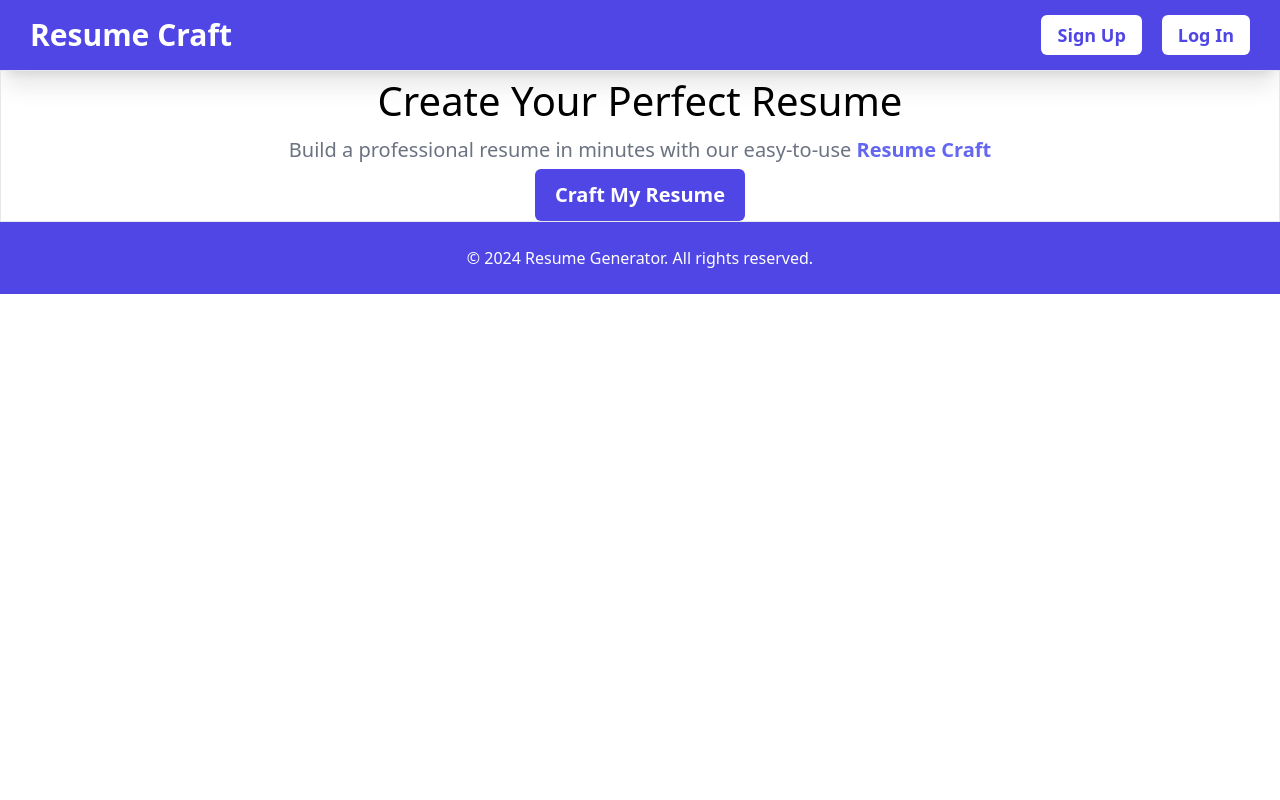
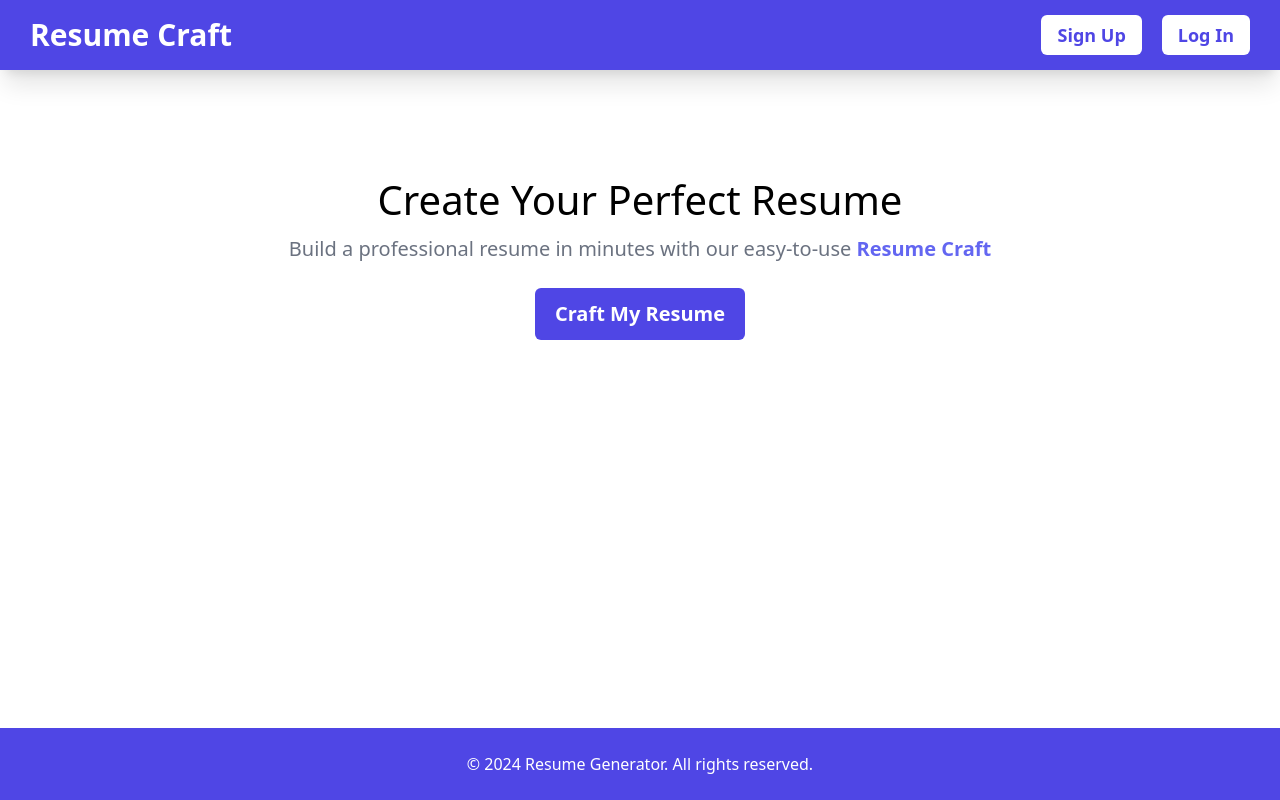
Before and after one commit to Rupesh-Piwal/ResumeCraft, a React (Vite) app in the folder client/: page / in a window 1280 px wide. Built offline with nearby package versions, Linux system fonts and the light colour scheme.

Commit message:
fixed home page alignment

```diff
--- a/client/src/components/Build.jsx
+++ b/client/src/components/Build.jsx
@@ -2,13 +2,16 @@ import React from "react";
 
 const Build = () => {
   return (
-    <div className="border  m-auto flex flex-col justify-center items-center gap-1">
+    <div className=" m-auto flex flex-col justify-center items-center gap-1 mt-[100px]">
       <h1 className="text-[40px]">Create Your Perfect Resume</h1>
       <h2 className="text-[20px] text-gray-500">
         Build a professional resume in minutes with our easy-to-use{" "}
         <span className="text-indigo-500 font-semibold">Resume Craft</span>
       </h2>
-      <button className="bg-indigo-600 text-white px-5 py-3 rounded-md text-xl font-semibold ">
+      <button
+        className="bg-indigo-600 hover:bg-indigo-500 text-white px-5 py-3 rounded-md text-xl font-semibold mt-5
+       "
+      >
         Craft My Resume
       </button>
     </div>
--- a/client/src/components/Footer.jsx
+++ b/client/src/components/Footer.jsx
@@ -2,7 +2,7 @@ import React from "react";
 
 const Footer = () => {
   return (
-    <footer className="bg-indigo-600 py-6">
+    <footer className="bg-indigo-600 py-6 absolute bottom-0 w-full">
       <div className="container mx-auto text-center text-white">
         <p>&copy; 2024 Resume Generator. All rights reserved.</p>
       </div>
```
